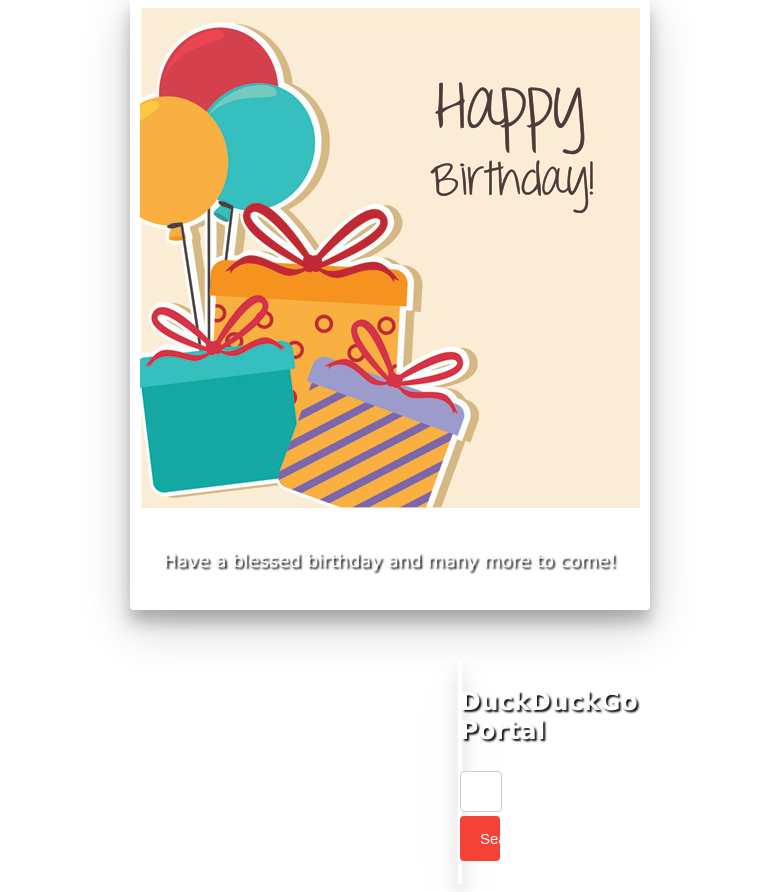
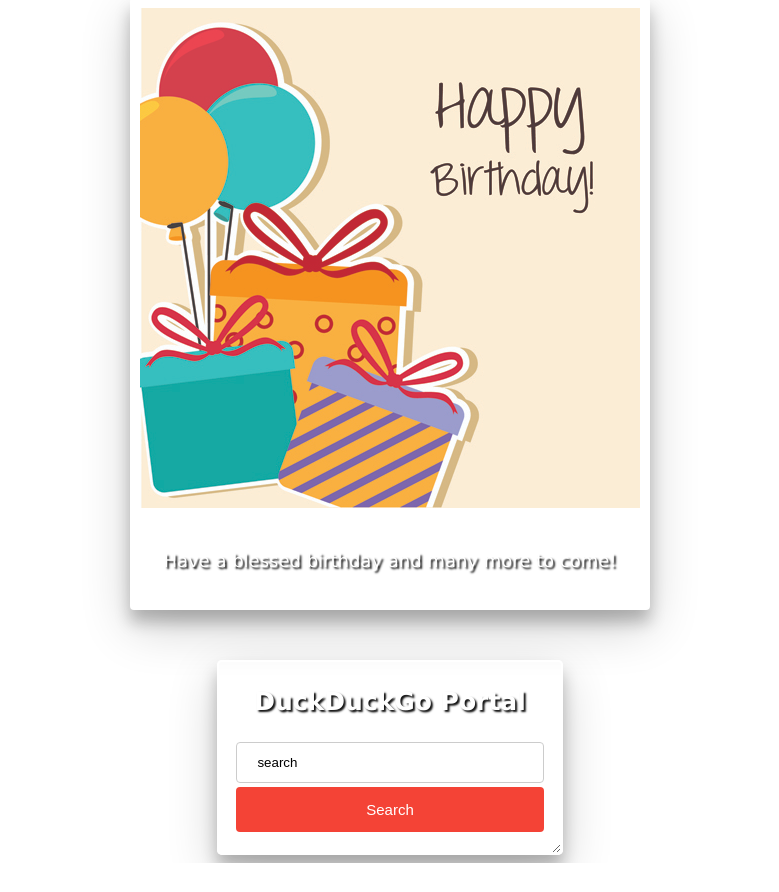
Before and after one commit to Kynosuke/Homework2, a plain HTML site: page index.html in a window 1280 px wide. Shown: the part 123-1015 px from the top of the page, without its empty margins (250-1029 px from the left). After the commit the page ends 986 px from the top, so only its background shows below. Drawn offline with Linux system fonts and the light colour scheme.

Commit message:
final updates

```diff
--- a/CSS/bdcss.css
+++ b/CSS/bdcss.css
@@ -40,11 +40,14 @@ h2{
 .portal{
     text-align: center;
     margin-top: 50px;
+    margin-left: auto;
+    margin-right: auto;
     border: 2px solid #FFFFFF;
     border-radius: 5px;
-    margin-left: 700px;
-    margin-right: 700px;
+    width: 27%;
     box-shadow: 0 12px 16px 0 rgba(0,0,0,0.24),0 17px 50px 0 rgba(0,0,0,0.19)!important;
+    resize: both;
+    overflow: auto;
 
 }
 
--- a/index.html
+++ b/index.html
@@ -18,7 +18,7 @@
 <div class="portal">
     <h3>DuckDuckGo Portal</h3>
         <form action="https://duckduckgo.com/" method="GET">
-        <input type="text" name="Searchbar" id="search"><br>
+        <input type="text" name="q" value="search"><br>
         <input type="submit" value="Search">
         </form><br>
     </div>
```
